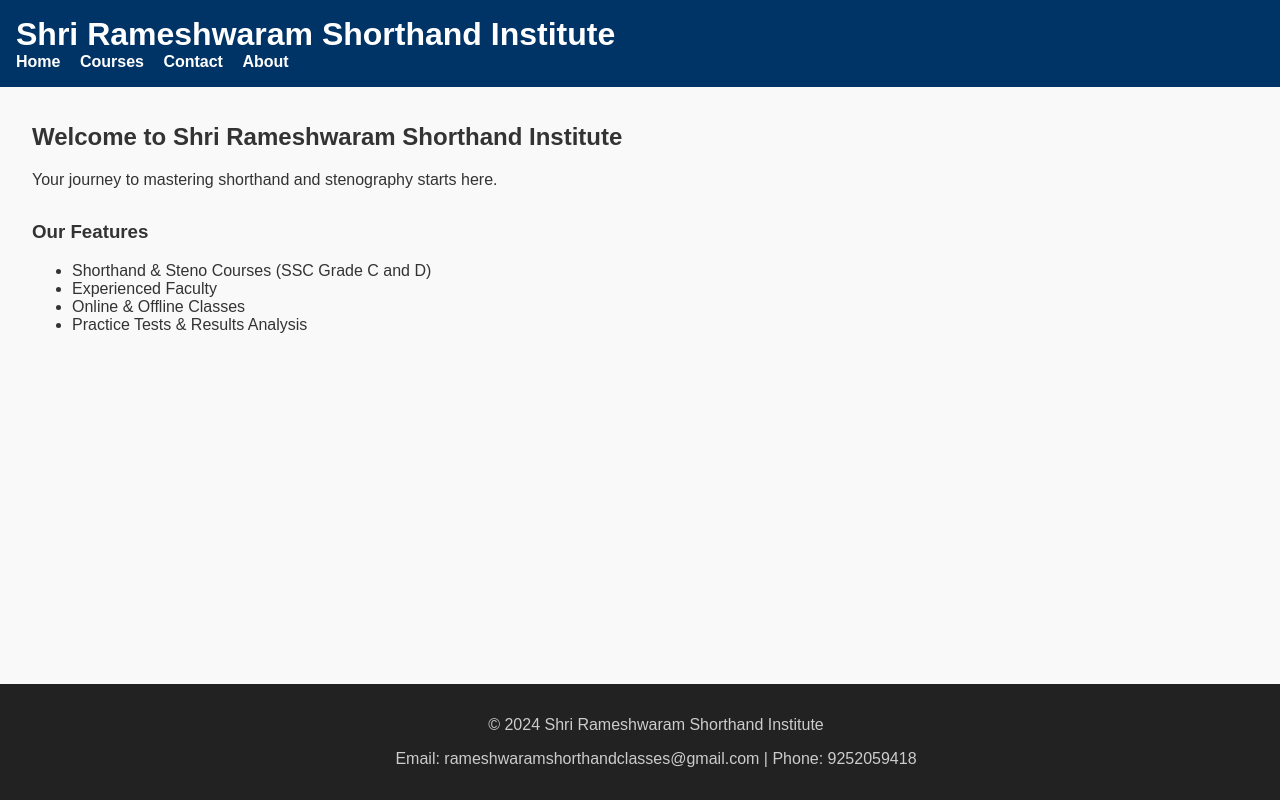
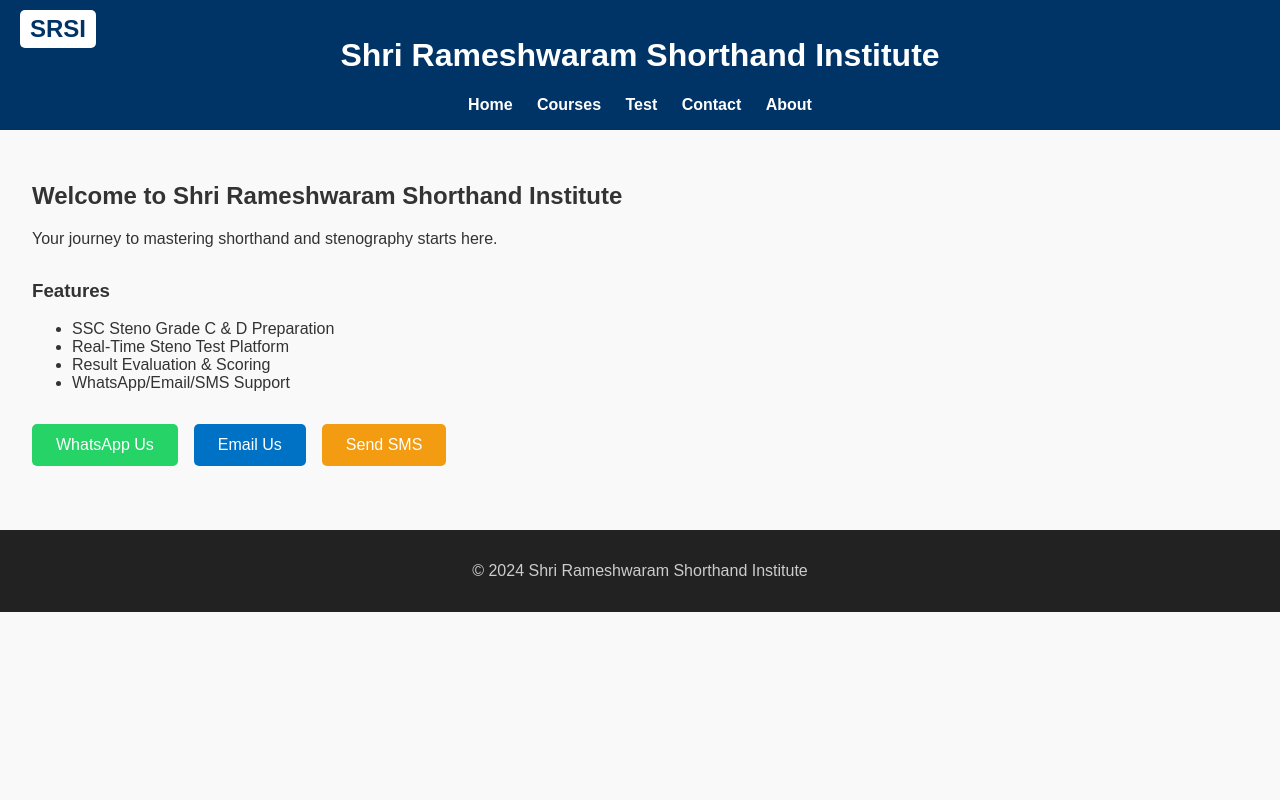
Before and after one commit to rameshwaramshorthand/rameshwaram-website, a plain HTML site: page index.html in a window 1280 px wide. Drawn offline with Linux system fonts and the light colour scheme.

Commit message:
Add files via upload

```diff
--- a/index.html
+++ b/index.html
@@ -8,10 +8,12 @@
 </head>
 <body>
   <header>
+    <div class="logo">SRSI</div>
     <h1>Shri Rameshwaram Shorthand Institute</h1>
     <nav>
       <a href="index.html">Home</a>
       <a href="courses.html">Courses</a>
+      <a href="test.html">Test</a>
       <a href="contact.html">Contact</a>
       <a href="about.html">About</a>
     </nav>
@@ -22,18 +24,22 @@
       <p>Your journey to mastering shorthand and stenography starts here.</p>
     </section>
     <section>
-      <h3>Our Features</h3>
+      <h3>Features</h3>
       <ul>
-        <li>Shorthand & Steno Courses (SSC Grade C and D)</li>
-        <li>Experienced Faculty</li>
-        <li>Online & Offline Classes</li>
-        <li>Practice Tests & Results Analysis</li>
+        <li>SSC Steno Grade C & D Preparation</li>
+        <li>Real-Time Steno Test Platform</li>
+        <li>Result Evaluation & Scoring</li>
+        <li>WhatsApp/Email/SMS Support</li>
       </ul>
+    </section>
+    <section class="buttons">
+      <a class="btn whatsapp" href="https://wa.me/919252059418" target="_blank">WhatsApp Us</a>
+      <a class="btn email" href="mailto:rameshwaramshorthandclasses@gmail.com">Email Us</a>
+      <a class="btn sms" href="sms:9252059418">Send SMS</a>
     </section>
   </main>
   <footer>
     <p>© 2024 Shri Rameshwaram Shorthand Institute</p>
-    <p>Email: rameshwaramshorthandclasses@gmail.com | Phone: 9252059418</p>
   </footer>
 </body>
 </html>
--- a/styles.css
+++ b/styles.css
@@ -8,31 +8,60 @@ header {
   background: #003366;
   color: white;
   padding: 1rem;
+  text-align: center;
 }
-header h1 {
-  margin: 0;
+.logo {
+  font-size: 1.5rem;
+  font-weight: bold;
+  position: absolute;
+  top: 10px;
+  left: 20px;
+  background: #fff;
+  color: #003366;
+  padding: 5px 10px;
+  border-radius: 5px;
+}
+nav {
+  margin-top: 1rem;
 }
 nav a {
   color: white;
   text-decoration: none;
-  margin-right: 15px;
+  margin: 0 10px;
   font-weight: bold;
 }
 nav a:hover {
   text-decoration: underline;
 }
 main {
-  padding: 1rem 2rem;
+  padding: 2rem;
 }
 section {
   margin-bottom: 2rem;
+}
+.buttons {
+  display: flex;
+  gap: 1rem;
+  flex-wrap: wrap;
+}
+.btn {
+  padding: 0.75rem 1.5rem;
+  text-decoration: none;
+  color: white;
+  border-radius: 5px;
+}
+.whatsapp {
+  background-color: #25d366;
+}
+.email {
+  background-color: #0072c6;
+}
+.sms {
+  background-color: #f39c12;
 }
 footer {
   background: #222;
   color: #ccc;
   text-align: center;
   padding: 1rem;
-  position: fixed;
-  width: 100%;
-  bottom: 0;
 }
```
Also changed, not shown: about.html (+6 -7 lines), contact.html (+9 -7 lines), courses.html (+9 -7 lines), test.html (added, +34 -0 lines).
